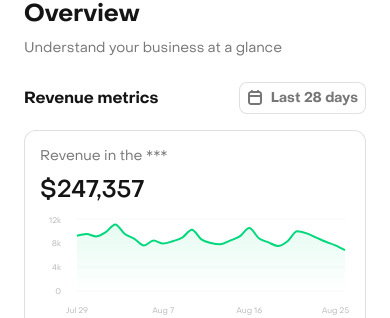
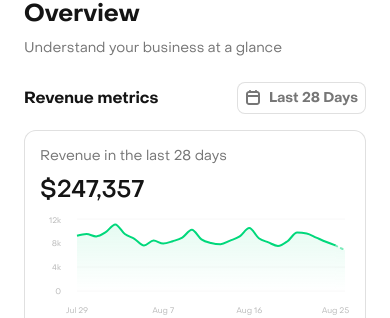
Before and after one commit to inspiratweb/rc-dashboard, a React (Vite) app: page / in a window 390 px wide. Shown: the part 526-844 px from the top of the page. Built offline with nearby package versions, Linux system fonts and the light colour scheme.

Commit message:
feat(overview): make metrics, chart layout, skeleton loader, and range labels dynamic

```diff
--- /dev/null
+++ b/src/components/MetricCard.tsx
@@ -0,0 +1,93 @@
+import { Card, Chart, Skeleton } from "@/design-system";
+import { cn } from "@/design-system/utils";
+import { useMetric, type DateRange, type MetricType } from "@/lib/metrics";
+
+interface MetricCardProps {
+  title: string;
+  metric: MetricType;
+  variant: "primary" | "secondary";
+  range: DateRange;
+  className?: string;
+}
+
+// 1. Skeleton content inside fragment (2 main children for flex justify-between)
+function MetricCardSkeletonContent() {
+  const barHeights = ["h-[40%]", "h-[90%]", "h-[60%]", "h-[50%]", "h-[80%]"];
+
+  return (
+    <>
+      <Skeleton className="h-4 w-16" />
+      <div className="h-14 w-full flex items-end gap-1">
+        {barHeights.map((height, index) => (
+          <Skeleton key={index} className={cn("w-4", height)} />
+        ))}
+      </div>
+    </>
+  );
+}
+
+// 2. Presentational placeholder content for messages (error/empty states)
+function MetricCardMessageContent({
+  title,
+  description,
+}: {
+  title: string;
+  description: string | null;
+}) {
+  return (
+    <>
+      <p className="text-body-xl fg-primary font-medium">—</p>
+      {/* Message layout in place of chart */}
+      <div className="h-14 w-full flex flex-col ">
+        <p className="text-body-md font-semibold fg-primary">{title}</p>
+        {description && <p className="text-body-sm">{description}</p>}
+      </div>
+    </>
+  );
+}
+
+// 3. Main MetricCard orchestrator wrapping the single Card component
+export function MetricCard({
+  title,
+  metric,
+  variant,
+  range,
+  className,
+}: MetricCardProps) {
+  const { data, isLoading, error } = useMetric(metric, range);
+
+  // Custom currency formatter (only computed if data is loaded)
+  const formattedValue = data
+    ? new Intl.NumberFormat("en-US", {
+        style: "currency",
+        currency: "USD",
+        maximumFractionDigits: 0,
+      }).format(data.summary.currentValue)
+    : "";
+
+  return (
+    <Card className={cn("flex flex-col gap-1 select-none", className)}>
+      <h3 className="text-body-md fg-secondary">{title}</h3>
+      {isLoading ? (
+        <MetricCardSkeletonContent />
+      ) : error || !data ? (
+        <MetricCardMessageContent
+          title="Something went wrong"
+          description={error}
+        />
+      ) : data.points.length === 0 ? (
+        <MetricCardMessageContent
+          title="No data available"
+          description="No records found"
+        />
+      ) : (
+        <>
+          <p className="text-body-xl fg-primary font-medium">
+            {formattedValue}
+          </p>
+          <Chart data={data.points} variant={variant} className="h-14" />
+        </>
+      )}
+    </Card>
+  );
+}
--- a/src/design-system/components/Chart/Chart.tsx
+++ b/src/design-system/components/Chart/Chart.tsx
@@ -11,7 +11,8 @@ import { cn } from "../../utils";
 
 export interface ChartDataPoint {
   label: string;
-  value: number;
+  value: number | null;
+  incomplete?: boolean;
 }
 
 export interface ChartProps extends React.HTMLAttributes<HTMLDivElement> {
@@ -22,16 +23,13 @@ export interface ChartProps extends React.HTMLAttributes<HTMLDivElement> {
 
 export const Chart = React.forwardRef<HTMLDivElement, ChartProps>(
   ({ data, variant = "primary", tickFormatter, className, ...props }, ref) => {
-    // Generate unique ID for the SVG gradient fill to avoid collision
     const gradientId = React.useId();
 
-    // Map variant to corresponding CSS variables
     const colorVar =
       variant === "secondary"
         ? "var(--brand-secondary)"
         : "var(--brand-primary)";
 
-    // Default formatting function if none is provided
     const defaultFormatter = (v: number) => {
       if (v >= 1000000) return `${(v / 1000000).toFixed(1)}M`;
       if (v >= 1000) return `${(v / 1000).toFixed(0)}k`;
@@ -40,10 +38,24 @@ export const Chart = React.forwardRef<HTMLDivElement, ChartProps>(
 
     const activeFormatter = tickFormatter || defaultFormatter;
 
+    // Process a single unified dataset with distinct keys to avoid Recharts index scaling errors
+    const chartData = data.map((p, index) => ({
+      ...p,
+      completedValue: index === data.length - 1 ? null : p.value,
+      incompleteValue: index < data.length - 2 ? null : p.value,
+    }));
+
+    const hasIncompleteDay =
+      data.length > 1 && data[data.length - 1].incomplete;
+
     return (
-      <div ref={ref} className={cn("w-full h-14", className)} {...props}>
+      <div
+        ref={ref}
+        className={cn("w-full h-14 relative select-none", className)}
+        {...props}
+      >
         <ResponsiveContainer width="100%" height="100%">
-          <AreaChart data={data}>
+          <AreaChart data={chartData}>
             <defs>
               <linearGradient id={gradientId} x1="0" y1="0" x2="0" y2="1">
                 <stop offset="0%" stopColor={colorVar} stopOpacity={0.1} />
@@ -76,15 +88,31 @@ export const Chart = React.forwardRef<HTMLDivElement, ChartProps>(
               vertical={false}
               stroke="var(--text-secondary-subdued)"
             />
+            {/* 1. Solid Area + Line (reads completedValue, stops at last index) */}
             <Area
               type="monotone"
-              dataKey="value"
+              dataKey="completedValue"
               stroke={colorVar}
               strokeWidth={2}
               activeDot={{ stroke: colorVar }}
               fillOpacity={1}
               fill={`url(#${gradientId})`}
             />
+            {/* 2. Dashed Area (reads incompleteValue, renders only on the last segment with gradient fill) */}
+            {hasIncompleteDay && (
+              <Area
+                type="monotone"
+                dataKey="incompleteValue"
+                stroke={colorVar}
+                strokeWidth={2}
+                strokeOpacity={0.5}
+                strokeLinecap="round"
+                activeDot={{ stroke: colorVar }}
+                strokeDasharray="2 4"
+                fillOpacity={0.7}
+                fill={`url(#${gradientId})`}
+              />
+            )}
           </AreaChart>
         </ResponsiveContainer>
       </div>
--- a/src/design-system/index.ts
+++ b/src/design-system/index.ts
@@ -9,3 +9,4 @@ export * from "./components/Progress/Progress";
 export * from "./components/Card/Card";
 export * from "./components/Layout/Layout";
 export * from "./components/Chart/Chart";
+export * from "./components/Skeleton/Skeleton";
--- /dev/null
+++ b/src/lib/metrics.ts
@@ -0,0 +1,125 @@
+import { useEffect, useState } from "react";
+import revenueData from "./revenue.json";
+
+export type DateRange = "7d" | "28d" | "90d" | "12m";
+export type MetricType = "revenue" | "mrr" | "arr";
+
+export interface MetricPoint {
+  label: string;
+  value: number;
+  incomplete?: boolean;
+}
+
+export interface MetricResponse {
+  metric: MetricType;
+  range: DateRange;
+  points: MetricPoint[];
+  summary: {
+    currentValue: number;
+  };
+}
+
+// Helper to format timestamps to readable date labels (e.g. Aug 1)
+const formatTimestamp = (cohort: number): string => {
+  const date = new Date(cohort * 1000);
+  const month = date.toLocaleDateString("en-US", { month: "short" });
+  const day = date.getDate();
+  return `${month} ${day}`;
+};
+
+// Simulation database using revenue.json as the baseline
+const getMockData = (metric: MetricType, range: DateRange): MetricResponse => {
+  // Multiply daily values so the latest complete point aligns exactly with target totals:
+  // Revenue (sum of 28 completed days): $247,357 (Baseline values sum to this)
+  // MRR (latest completed day): $307,504 (Baseline final complete value is 7,600 -> factor ~40.46105)
+  // ARR (latest completed day): $3,690,083 (Baseline final complete value is 7,600 -> factor ~485.5372)
+  const scaleFactor =
+    metric === "mrr" ? 40.461052 : metric === "arr" ? 485.537236 : 1.0;
+
+  let rawValues = revenueData.values;
+  if (range === "7d") {
+    rawValues = rawValues.slice(-7);
+  } else if (range === "90d") {
+    rawValues = [...rawValues, ...rawValues, ...rawValues].slice(0, 90);
+  }
+
+  const points = rawValues.map((v) => ({
+    label: formatTimestamp(v.cohort),
+    value: Math.round(v.value * scaleFactor),
+    incomplete: v.incomplete,
+  }));
+
+  // The last point in our dataset represents an incomplete today, so we look at the last completed day (second to last)
+  const completePoints = points.slice(0, -1);
+  const latestCompletedPoint = completePoints[completePoints.length - 1];
+
+  // Revenue is cumulative (sum of all completed days), MRR and ARR are point-in-time snapshots (latest completed day)
+  const currentValue =
+    metric === "revenue"
+      ? completePoints.reduce((acc, curr) => acc + curr.value, 0)
+      : latestCompletedPoint.value;
+
+  return {
+    metric,
+    range,
+    points,
+    summary: {
+      currentValue,
+    },
+  };
+};
+
+// Simulate API fetch delay
+export async function getMetric(
+  metric: MetricType,
+  range: DateRange,
+): Promise<MetricResponse> {
+  return new Promise((resolve, reject) => {
+    setTimeout(() => {
+      // Occasional random connection error to test error boundaries (e.g. 20% rate)
+      if (Math.random() < 0.2) {
+        reject(new Error("Connection timeout. Please try again."));
+      } else {
+        resolve(getMockData(metric, range));
+      }
+    }, 1000);
+  });
+}
+
+// React custom hook useMetric (similar to SWR/React Query)
+export function useMetric(metric: MetricType, range: DateRange) {
+  const [data, setData] = useState<MetricResponse | null>(null);
+  const [isLoading, setIsLoading] = useState<boolean>(true);
+  const [error, setError] = useState<string | null>(null);
+
+  useEffect(() => {
+    let active = true;
+
+    Promise.resolve().then(() => {
+      if (active) {
+        setIsLoading(true);
+        setError(null);
+      }
+    });
+
+    getMetric(metric, range)
+      .then((res) => {
+        if (active) {
+          setData(res);
+          setIsLoading(false);
+        }
+      })
+      .catch((err) => {
+        if (active) {
+          setError(err.message || "Failed to load metric.");
+          setIsLoading(false);
+        }
+      });
+
+    return () => {
+      active = false;
+    };
+  }, [metric, range]);
+
+  return { data, isLoading, error };
+}
--- a/src/lib/revenue.json
+++ b/src/lib/revenue.json
@@ -29,7 +29,7 @@
     { "cohort": 1787011200, "incomplete": false, "value": 8100.00 },
     { "cohort": 1787097600, "incomplete": false, "value": 7500.00 },
     { "cohort": 1787184000, "incomplete": false, "value": 8300.00 },
-    { "cohort": 1787270400, "incomplete": false, "value": 9944.00 },
+    { "cohort": 1787270400, "incomplete": false, "value": 9744.00 },
     { "cohort": 1787356800, "incomplete": false, "value": 9600.00 },
     { "cohort": 1787443200, "incomplete": false, "value": 8900.00 },
     { "cohort": 1787529600, "incomplete": false, "value": 8200.00 },
--- a/src/pages/Overview.tsx
+++ b/src/pages/Overview.tsx
@@ -1,18 +1,17 @@
 import { OnboardingBanner } from "@/components/OnboardingBanner";
-import { Button, CalendarIcon, Card, Chart } from "@/design-system";
-import revenueData from "../lib/revenue.json";
+import { MetricCard } from "@/components/MetricCard";
+import { Button, CalendarIcon } from "@/design-system";
+import type { DateRange } from "@/lib/metrics";
+
+const RANGE_LABELS: Record<DateRange, string> = {
+  "7d": "last 7 days",
+  "28d": "last 28 days",
+  "90d": "last 90 days",
+  "12m": "last 12 months",
+};
 
 export function Overview() {
-  // Process timestamps to human readable labels (e.g. Aug 1)
-  const chartData = revenueData.values.map((v) => {
-    const date = new Date(v.cohort * 1000);
-    const month = date.toLocaleDateString("en-US", { month: "short" });
-    const day = date.getDate();
-    return {
-      label: `${month} ${day}`,
-      value: v.value,
-    };
-  });
+  const range: DateRange = "28d";
 
   return (
     <>
@@ -33,27 +32,33 @@ export function Overview() {
             <h2 id="metrics-title" className="text-heading-sm font-bold">
               Revenue metrics
             </h2>
-            <Button variant="outline" size="md">
-              <CalendarIcon /> Last 28 days
+            <Button variant="outline" size="md" className="capitalize">
+              <CalendarIcon /> {RANGE_LABELS[range]}
             </Button>
           </div>
 
           <div className="grid grid-cols-1 md:grid-cols-2 lg:grid-cols-4 gap-2">
-            <Card className="flex flex-col gap-1 col-span-1 md:col-span-2">
-              <h3 className="text-body-md fg-secondary">Revenue in the ***</h3>
-              <p className="text-body-xl fg-primary font-medium">$247,357</p>
-              <Chart data={chartData} variant="secondary" />
-            </Card>
-            <Card className="flex flex-col gap-1 col-span-1 md:col-span-1">
-              <h3 className="text-body-md fg-secondary">MRR</h3>
-              <p className="text-body-xl fg-primary font-medium">$307,504</p>
-              {/* MRR Chart goes here */}
-            </Card>
-            <Card className="flex flex-col gap-1 col-span-1 md:col-span-1">
-              <h3 className="text-body-md fg-secondary">ARR</h3>
-              <p className="text-body-xl fg-primary font-medium">$3,690,083</p>
-              {/* ARR Chart goes here */}
-            </Card>
+            <MetricCard
+              title={`Revenue in the ${RANGE_LABELS[range]}`}
+              metric="revenue"
+              variant="secondary"
+              range={range}
+              className="col-span-1 md:col-span-2"
+            />
+            <MetricCard
+              title="MRR"
+              metric="mrr"
+              variant="primary"
+              range={range}
+              className="col-span-1 md:col-span-1"
+            />
+            <MetricCard
+              title="ARR"
+              metric="arr"
+              variant="primary"
+              range={range}
+              className="col-span-1 md:col-span-1"
+            />
           </div>
         </section>
       </div>
```
Also changed, not shown: src/design-system/components/Skeleton/Skeleton.tsx (added, +18 -0 lines).
